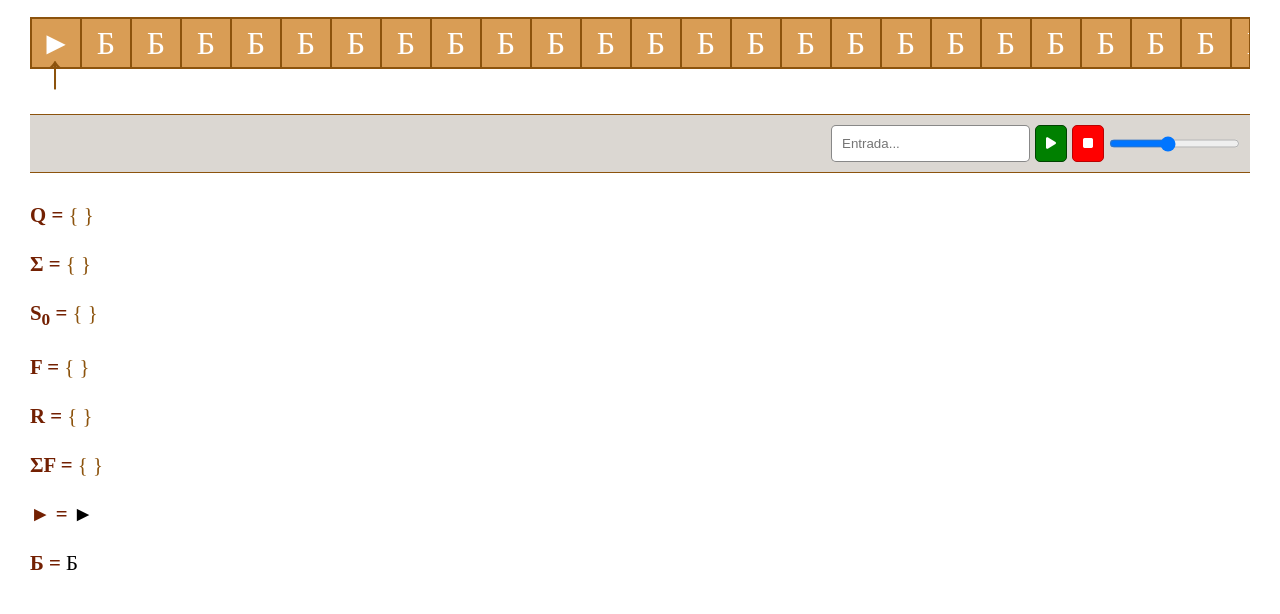
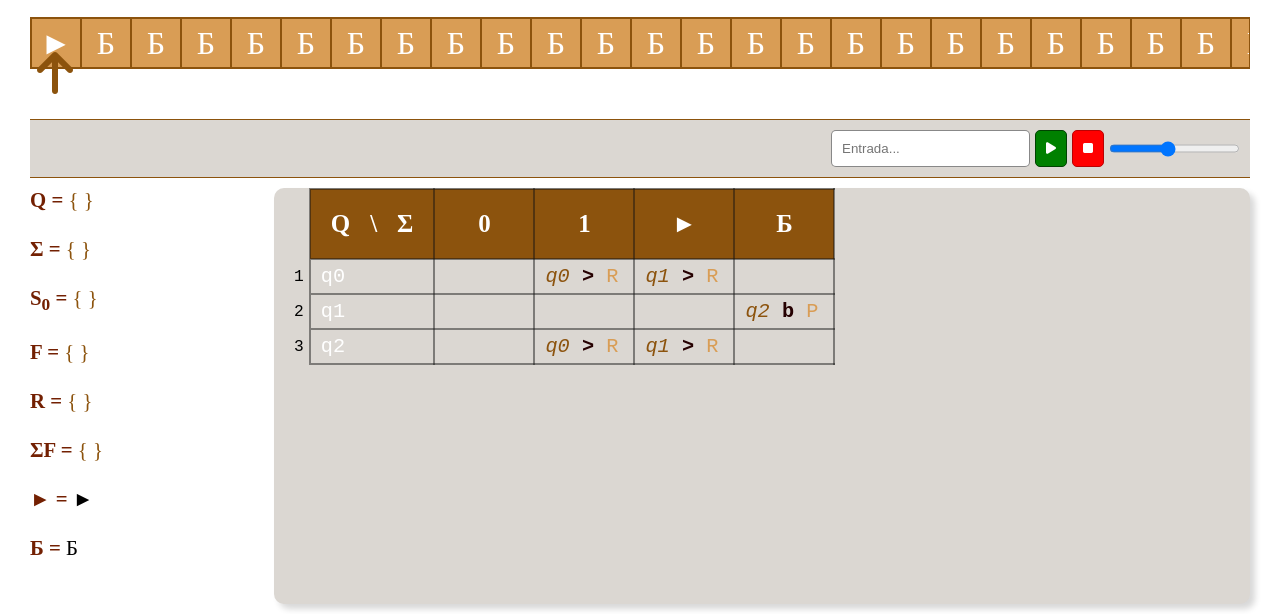
Before and after one commit to danilosantanaa/SimuladorMTU, a plain HTML site: page index.html in a window 1280 px wide. Shown: the part 256-870 px from the top of the page. Drawn offline with Linux system fonts and the light colour scheme.

Commit message:
Criação do layout da tabela de transição

```diff
--- /dev/null
+++ b/css/intellisense.css
@@ -0,0 +1,16 @@
+@charset "utf-8";
+@import url(style.css);
+
+.cmd-estado {
+    color: var(--color1);
+    font-style: italic ;
+}
+
+.cmd-transicao {
+    color: var(--color5);
+    font-weight: bolder;
+}
+
+.cmd-direcao {
+    color: var(--color2);
+}
--- a/css/style.css
+++ b/css/style.css
@@ -41,7 +41,7 @@ main {
 
 /* SAÍDA */
 .saida {
-    margin-bottom: 30px;
+    margin-bottom: 10px;
 }
 
 .estado-atual-container {
@@ -76,24 +76,28 @@ main {
 }
 
 /* width */
+*::-webkit-scrollbar {
+    height: 10px;
+    width: 10px;
+}
+
 .fitas::-webkit-scrollbar {
-    height: 10px;
     display: none;
 }
 
 /* Track */
-.fitas::-webkit-scrollbar-track {
+*::-webkit-scrollbar-track {
     background: var(--color3);
 }
 
 /* Handle */
-.fitas::-webkit-scrollbar-thumb {
+*::-webkit-scrollbar-thumb {
     border-radius: 10px;
     background: var(--color4);
 }
 
 /* Handle on hover */
-.fitas::-webkit-scrollbar-thumb:hover {
+*::-webkit-scrollbar-thumb:hover {
     background: var(--color5);
   }
 
@@ -117,27 +121,31 @@ main {
     justify-content: center;
     align-items: flex-start;
     font-size: 3em;
-    margin-top: -25px;
+    margin-top: -20px;
     color: var(--color1);
     font-weight: bolder;
 }
 
 .entrada-dados {
+    display: flex;
+    flex-direction: row;
+    justify-content: center;
     margin-top: 20px;
     border-top: 1px solid var(--color1);
     border-bottom: 1px solid var(--color1);
     padding: 10px;
-    display: flex;
-    justify-content: flex-end;
     background-color: var(--color3a);
 }
 
 .entrada-dados > .controls {
     display: flex;
-    justify-content: space-between;
+    flex-direction: column;
+    justify-content: center;
 }
 
 .entrada-dados > .controls > *{
+    margin-top: 10px;
+    padding: 10px;
     margin-left: 5px;
 }
 
@@ -195,8 +203,22 @@ main {
 
 /* ESTRADA */
 
+.entrada {
+    display: flex;
+    justify-content: space-between;
+    flex-direction: column;
+    justify-content: center;
+    margin: auto;
+    align-items: flex-start;
+}
+
 .entrada > .nontuplas {
+    display: flex;
+    flex-direction: column;
+    justify-content: flex-start;
+    width: 100%;
     font-size: 1.3em;
+    min-height: 52vh;
 }
 
 .entrada > .nontuplas > .inputs {
@@ -235,3 +257,125 @@ main {
 .inputs > span[contenteditable="true"]::before {
     content: "{";
 }
+
+/* TABELA DE COMANDO */
+
+.tabela-comando {
+    width: 100%;
+    min-height: 52vh;
+    display: flex;
+    justify-content: flex-start;
+    background-color: var(--color3a);
+    border-radius: 10px;
+    box-shadow: 5px 5px 6px rgba(0, 0, 0, 0.158);
+    font-size: 1.3em;
+    overflow-x: scroll;
+}
+
+.tb-content {
+    padding: 0;
+}
+
+table.codigo {
+    width: 100%;
+    border-collapse: collapse;
+    font-size: 1.2em;
+}
+
+table.codigo tr td, table.codigo tr th {
+    border: 2px solid rgba(19, 19, 19, 0.466);
+    padding: 5px 10px;
+    min-width: 100px;
+}
+
+table.codigo thead th {
+    background-color: var(--color1);
+    color: white;
+}
+
+table.codigo tbody {
+    background-color: transparent;
+    color: white;
+    font-family: monospace;
+}
+
+table.codigo tr:hover, table.codigo tr:focus-within {
+    background-color: #cecece;
+    font-weight: bolder;
+}
+
+table.codigo .info {
+    display: flex;
+    width: 100%;
+    height: 100%;
+    justify-content: center;
+    align-items: center;
+}
+
+table.codigo .th-info {
+    padding: 0;
+}
+
+table.codigo .info > div {
+    padding: 20px 20px;
+}
+
+table.codigo .info .sigma {
+    width: 50%;
+}
+
+table.codigo .info .estado {
+    width: 50%;
+}
+
+table.codigo .cmd-linha {
+    /* background-color: #8f8f8f; */
+    color: black;
+    width: fit-content;
+    min-width: fit-content;
+    text-align: right;
+    padding: 2px 5px 2px 20px;
+    border-top: none;
+    border-left: none;
+    border-bottom: none;
+    font-size: 0.8em;
+}
+
+table.codigo tr .cmd-linha.cl-codigo {
+    background-color: transparent;
+    border-top: none;
+    border-left: none;
+    border-bottom: none;
+}
+
+
+@media screen and (min-width: 700px) {
+
+    .entrada-dados {
+        justify-content: flex-end;
+    }
+
+    .entrada-dados > .controls {
+        flex-direction: row;
+        justify-content: space-between;
+    }
+
+    .entrada-dados > .controls > * {
+        padding: 10;
+        margin-top: 0;
+    }
+
+    .entrada > .nontuplas {
+        width: 20%;
+    }
+
+    .tabela-comando {
+        width: 80%;
+    }
+
+    .entrada {
+        justify-content: space-between;
+        flex-direction: row;
+        margin: auto;
+    }
+}
--- a/index.html
+++ b/index.html
@@ -7,6 +7,7 @@
     <title>Simulador da Máquina de Turing</title>
     <link rel="stylesheet" href="https://cdnjs.cloudflare.com/ajax/libs/font-awesome/6.1.2/css/all.min.css" integrity="sha512-1sCRPdkRXhBV2PBLUdRb4tMg1w2YPf37qatUFeS7zlBy7jJI8Lf4VHwWfZZfpXtYSLy85pkm9GaYVYMfw5BC1A==" crossorigin="anonymous" referrerpolicy="no-referrer" />
     <link rel="stylesheet" href="css/style.css">
+    <link rel="stylesheet" href="css/intellisense.css">
 </head>
 <body>
     <div class="container">
@@ -82,7 +83,7 @@
                 </div>
 
                 <div id="cabecote">
-                    &uarr;
+                    <i class="fa-sharp fa-solid fa-arrow-up"></i>
                 </div>
 
                 <div class="entrada-dados">
@@ -94,6 +95,7 @@
                     </div>
                 </div>
             </div>
+
 
             <div class="entrada">
                 <div class="nontuplas">
@@ -140,9 +142,59 @@
                 </div>
 
                 <div class="tabela-comando">
+                    <div class="tb-content">
+                        <table class="codigo">
 
+                            <thead>
+                                <tr>
+                                    <th class="cmd-linha cl-codigo"><!-- Número da linha --></th>
+                                    <th class="th-info">
+                                        <div class="info">
+                                            <div class="estado">Q</div> \
+                                            <div class="sigma">&Sigma;</div>
+                                        </div>
+                                    </th>
+                                    <th contenteditable="true">0</th>
+                                    <th contenteditable="true">1</th>
+                                    <th contenteditable="true">&#9658;</th>
+                                    <th contenteditable="true">&#x411;</th>
+                                </tr>
+                            </thead>
+
+                            <tbody>
+                                <tr>
+                                    <td class="cmd-linha">1</td>
+                                    <td contenteditable="true">q0</td>
+                                    <td contenteditable="true"></td>
+                                    <td contenteditable="true"><span class="cmd-estado">q0</span> <span class="cmd-transicao">></span> <span class="cmd-direcao ">R</span></td>
+                                    <td contenteditable="true"><span class="cmd-estado">q1</span> <span class="cmd-transicao">></span> <span class="cmd-direcao ">R</span></td>
+                                    <td contenteditable="true"></td>
+                                </tr>
+
+                                <tr>
+                                    <td class="cmd-linha">2</td>
+                                    <td contenteditable="true">q1</td>
+                                    <td contenteditable="true"></td>
+                                    <td contenteditable="true"></td>
+                                    <td contenteditable="true"></td>
+                                    <td contenteditable="true"><span class="cmd-estado">q2</span> <span class="cmd-transicao">b</span> <span class="cmd-direcao ">P</span></td>
+                                </tr>
+
+                                <tr>
+                                    <td class="cmd-linha">3</td>
+                                    <td contenteditable="true">q2</td>
+                                    <td contenteditable="true"></td>
+                                    <td contenteditable="true"><span class="cmd-estado">q0</span> <span class="cmd-transicao">></span> <span class="cmd-direcao ">R</span></td>
+                                    <td contenteditable="true"><span class="cmd-estado">q1</span> <span class="cmd-transicao">></span> <span class="cmd-direcao ">R</span></td>
+                                    <td contenteditable="true"></td>
+                                </tr>
+                            </tbody>
+                        </table>
+                    </div>
                 </div>
             </div>
+
+
         </main>
     </div>
     <script src="js/script.js"></script>
```
